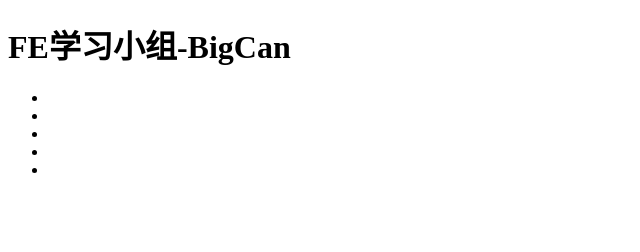
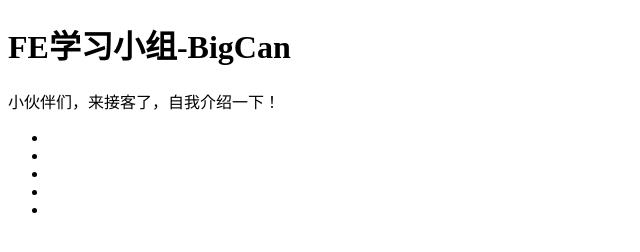
Before and after one commit to bigcanhome/china-bigcan.github.io, a plain HTML site: page index.html in a window 1280 px wide. Shown: the whole page, without its empty margins (0-640 px from the left). Drawn offline with Linux system fonts and the light colour scheme.

Commit message:
试一试协同开发的感觉

```diff
--- a/index.html
+++ b/index.html
@@ -7,6 +7,7 @@
 </head>
 <body>
 	<h1>FE学习小组-BigCan</h1>
+    <p>小伙伴们，来接客了，自我介绍一下！</p>
 	<ul>
 		<li></li>
 		<li></li>
```
